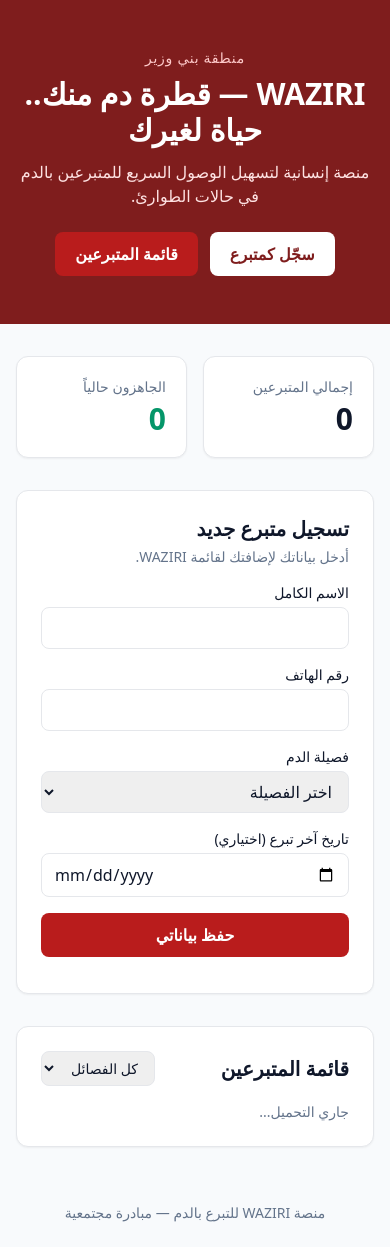
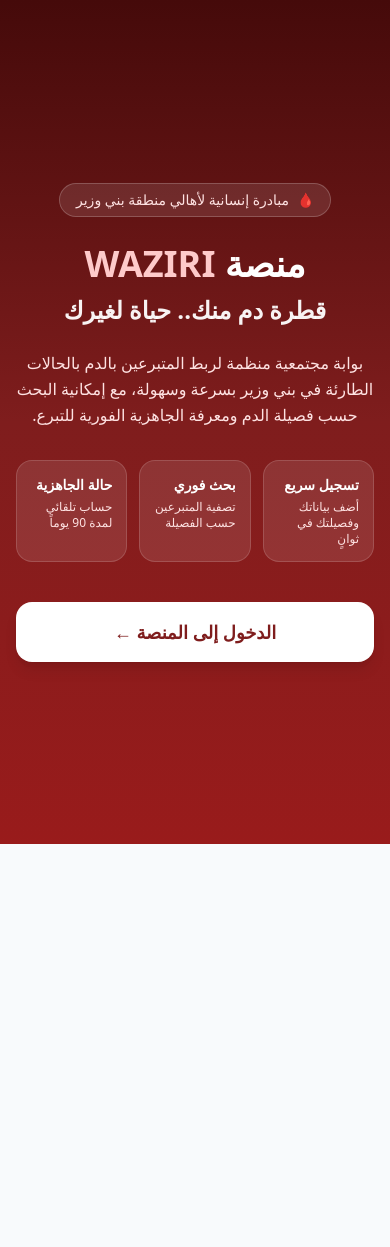
Before and after one commit to esaae8206-beep/WAZIRI, a plain HTML site: page index.html in a window 390 px wide. After the commit the page ends 844 px from the top, so only its background shows below. Drawn offline with nearby package versions, Linux system fonts and the light colour scheme.

Commit message:
Update index.html

```diff
--- a/index.html
+++ b/index.html
@@ -7,47 +7,107 @@
   <script src="https://cdn.tailwindcss.com"></script>
   <script src="https://cdn.jsdelivr.net/npm/@supabase/supabase-js@2"></script>
 </head>
-<body class="bg-slate-50 text-slate-900">
-  <header class="bg-red-900 text-white py-12 px-4 text-center">
-    <div class="max-w-3xl mx-auto">
-      <p class="text-sm uppercase tracking-wider text-red-200 mb-2">منطقة بني وزير</p>
-      <h1 class="text-3xl md:text-5xl font-bold mb-3">WAZIRI — قطرة دم منك.. حياة لغيرك</h1>
+<body class="bg-slate-50 text-slate-900 min-h-screen">
+
+  <!-- الواجهة الأولى: شاشة الترحيب وبوابة الدخول -->
+  <section id="welcome-screen" class="min-h-screen bg-gradient-to-b from-red-950 via-red-900 to-red-800 text-white flex items-center justify-center px-4 py-12">
+    <div class="max-w-xl w-full text-center space-y-6">
+      <div class="inline-flex items-center gap-2 bg-white/10 border border-white/20 px-4 py-1.5 rounded-full text-sm text-red-100">
+        <span>🩸</span>
+        <span>مبادرة إنسانية لأهالي منطقة بني وزير</span>
+      </div>
+
+      <h1 class="text-4xl md:text-5xl font-extrabold leading-tight">
+        منصة <span class="text-red-200">WAZIRI</span>
+        <span class="block text-2xl md:text-3xl font-bold mt-2 text-white/95">قطرة دم منك.. حياة لغيرك</span>
+      </h1>
+
+      <p class="text-red-100 text-base md:text-lg leading-relaxed">
+        بوابة مجتمعية منظمة لربط المتبرعين بالدم بالحالات الطارئة في بني وزير بسرعة وسهولة، مع إمكانية البحث حسب فصيلة الدم ومعرفة الجاهزية الفورية للتبرع.
+      </p>
+
+      <div class="grid grid-cols-3 gap-3 text-right pt-2">
+        <div class="bg-white/10 border border-white/15 rounded-2xl p-3.5">
+          <p class="font-bold text-sm text-white">تسجيل سريع</p>
+          <p class="text-xs text-red-100 mt-1">أضف بياناتك وفصيلتك في ثوانٍ</p>
+        </div>
+        <div class="bg-white/10 border border-white/15 rounded-2xl p-3.5">
+          <p class="font-bold text-sm text-white">بحث فوري</p>
+          <p class="text-xs text-red-100 mt-1">تصفية المتبرعين حسب الفصيلة</p>
+        </div>
+        <div class="bg-white/10 border border-white/15 rounded-2xl p-3.5">
+          <p class="font-bold text-sm text-white">حالة الجاهزية</p>
+          <p class="text-xs text-red-100 mt-1">حساب تلقائي لمدة 90 يوماً</p>
+        </div>
+      </div>
+
+      <div class="pt-4">
+        <button
+          id="enter-platform-btn"
+          type="button"
+          class="w-full sm:w-auto bg-white text-red-900 hover:bg-red-50 font-extrabold text-lg px-8 py-4 rounded-2xl shadow-lg transition active:scale-95"
+        >
+          الدخول إلى المنصة ←
+        </button>
+      </div>
+    </div>
+  </section>
+
+  <!-- الواجهة الثانية: منصة التبرع والقائمة -->
+  <div id="main-platform" class="hidden">
+    <header class="bg-red-900 text-white py-10 px-4">
+      <div class="max-w-3xl mx-auto text-center">
+        <div class="flex justify-start mb-4">
+          <button
+            id="back-welcome-btn"
+            type="button"
+            class="text-xs bg-white/15 hover:bg-white/25 text-white px-3.5 py-1.5 rounded-full transition"
+          >
+            → العودة للواجهة الرئيسية
+          </button>
+        </div>
+        <p class="text-sm text-red-200 mb-1">منطقة بني وزير</p>
+        <h2 class="text-3xl md:text-4xl font-extrabold mb-3">WAZIRI — قطرة دم منك.. حياة لغيرك</h2>
         <p class="text-red-100 mb-6">منصة إنسانية لتسهيل الوصول السريع للمتبرعين بالدم في حالات الطوارئ.</p>
         <div class="flex justify-center gap-3 flex-wrap">
-        <a href="#register" class="bg-white text-red-900 font-semibold px-5 py-2.5 rounded-lg">سجّل كمتبرع</a>
-        <a href="#donors" class="bg-red-700 text-white font-semibold px-5 py-2.5 rounded-lg">قائمة المتبرعين</a>
+          <a href="#register" class="bg-white text-red-900 font-bold px-6 py-3 rounded-xl shadow">سجّل كمتبرع</a>
+          <a href="#donors" class="bg-red-700 text-white font-bold px-6 py-3 rounded-xl border border-red-500">قائمة المتبرعين</a>
         </div>
       </div>
     </header>
 
-  <main class="max-w-4xl mx-auto px-4 py-8 space-y-8">
+    <main class="max-w-3xl mx-auto px-4 py-8 space-y-8">
+      <!-- الإحصائيات -->
       <section class="grid grid-cols-2 gap-4">
-      <div class="bg-white p-5 rounded-xl shadow-sm border">
+        <div class="bg-white p-5 rounded-2xl shadow-sm border text-center">
           <p class="text-sm text-slate-500">إجمالي المتبرعين</p>
-        <p id="total-donors" class="text-3xl font-bold text-slate-900 mt-1">0</p>
+          <p id="total-donors" class="text-3xl font-extrabold text-slate-900 mt-1">0</p>
         </div>
-      <div class="bg-white p-5 rounded-xl shadow-sm border">
+        <div class="bg-white p-5 rounded-2xl shadow-sm border text-center">
           <p class="text-sm text-slate-500">الجاهزون حالياً</p>
-        <p id="ready-donors" class="text-3xl font-bold text-emerald-600 mt-1">0</p>
+          <p id="ready-donors" class="text-3xl font-extrabold text-emerald-700 mt-1">0</p>
         </div>
       </section>
 
-    <section id="register" class="bg-white p-6 rounded-xl shadow-sm border">
-      <h2 class="text-xl font-bold mb-1">تسجيل متبرع جديد</h2>
-      <p class="text-sm text-slate-500 mb-4">أدخل بياناتك لإضافتك لقائمة WAZIRI.</p>
+      <!-- نموذج التسجيل -->
+      <section id="register" class="bg-white p-6 rounded-2xl shadow-sm border">
+        <h3 class="text-xl font-extrabold text-slate-900">تسجيل متبرع جديد</h3>
+        <p class="text-sm text-slate-500 mt-1 mb-5">أدخل بياناتك لإضافتك لقائمة WAZIRI.</p>
+
         <form id="donor-form" class="space-y-4">
           <div>
-          <label class="block text-sm font-medium mb-1">الاسم الكامل</label>
-          <input type="text" id="full-name" required class="w-full border rounded-lg px-3 py-2" />
+            <label for="full-name" class="block text-sm font-bold mb-1">الاسم الكامل</label>
+            <input id="full-name" type="text" required placeholder="مثال: محمد علي الوزيري" class="w-full border rounded-xl px-4 py-3 bg-slate-50 focus:bg-white focus:outline-none focus:ring-2 focus:ring-red-700" />
           </div>
+
           <div>
-          <label class="block text-sm font-medium mb-1">رقم الهاتف</label>
-          <input type="tel" id="phone" required class="w-full border rounded-lg px-3 py-2" />
+            <label for="phone" class="block text-sm font-bold mb-1">رقم الهاتف</label>
+            <input id="phone" type="tel" required placeholder="مثال: 0910000000" class="w-full border rounded-xl px-4 py-3 bg-slate-50 focus:bg-white focus:outline-none focus:ring-2 focus:ring-red-700" />
           </div>
+
           <div>
-          <label class="block text-sm font-medium mb-1">فصيلة الدم</label>
-          <select id="blood-type" required class="w-full border rounded-lg px-3 py-2">
-            <option value="">اختر الفصيلة</option>
+            <label for="blood-type" class="block text-sm font-bold mb-1">فصيلة الدم</label>
+            <select id="blood-type" required class="w-full border rounded-xl px-4 py-3 bg-slate-50 focus:bg-white focus:outline-none focus:ring-2 focus:ring-red-700">
               <option value="O+">O+</option>
               <option value="O-">O-</option>
               <option value="A+">A+</option>
@@ -58,22 +118,25 @@
               <option value="AB-">AB-</option>
             </select>
           </div>
+
           <div>
-          <label class="block text-sm font-medium mb-1">تاريخ آخر تبرع (اختياري)</label>
-          <input type="date" id="last-donation" class="w-full border rounded-lg px-3 py-2" />
+            <label for="last-donation" class="block text-sm font-bold mb-1">تاريخ آخر تبرع (اختياري)</label>
+            <input id="last-donation" type="date" class="w-full border rounded-xl px-4 py-3 bg-slate-50 focus:bg-white focus:outline-none focus:ring-2 focus:ring-red-700" />
           </div>
-        <button type="submit" class="w-full bg-red-700 hover:bg-red-800 text-white font-semibold py-2.5 rounded-lg">
-          حفظ بياناتي
+
+          <button type="submit" class="w-full bg-red-800 hover:bg-red-900 text-white font-bold py-3.5 rounded-xl transition">
+            حفظ البيانات في المنصة
           </button>
         </form>
         <p id="form-message" class="text-sm mt-3"></p>
       </section>
 
-    <section id="donors" class="bg-white p-6 rounded-xl shadow-sm border">
-      <div class="flex items-center justify-between gap-3 mb-4 flex-wrap">
-        <h2 class="text-xl font-bold">قائمة المتبرعين</h2>
-        <select id="blood-filter" class="border rounded-lg px-3 py-1.5 text-sm">
-          <option value="ALL">كل الفصائل</option>
+      <!-- قائمة المتبرعين -->
+      <section id="donors" class="bg-white p-6 rounded-2xl shadow-sm border">
+        <div class="flex items-center justify-between gap-3 flex-wrap mb-5">
+          <h3 class="text-xl font-extrabold text-slate-900">قائمة المتبرعين</h3>
+          <select id="blood-filter" class="border rounded-xl px-3.5 py-2 text-sm bg-slate-50">
+            <option value="ALL">جميع الفصائل</option>
             <option value="O+">O+</option>
             <option value="O-">O-</option>
             <option value="A+">A+</option>
@@ -84,14 +147,36 @@
             <option value="AB-">AB-</option>
           </select>
         </div>
-      <div id="donors-list" class="text-slate-500 text-sm">جاري التحميل...</div>
+
+        <div id="donors-list">
+          <p class="text-slate-500 text-sm">جاري تحميل القائمة...</p>
+        </div>
       </section>
     </main>
+  </div>
 
-  <footer class="text-center text-sm text-slate-500 py-6">
-    منصة WAZIRI للتبرع بالدم — مبادرة مجتمعية
-  </footer>
+  <script>
+    const welcomeScreen = document.getElementById("welcome-screen");
+    const mainPlatform = document.getElementById("main-platform");
+    const enterBtn = document.getElementById("enter-platform-btn");
+    const backBtn = document.getElementById("back-welcome-btn");
 
+    if (enterBtn) {
+      enterBtn.addEventListener("click", () => {
+        welcomeScreen.classList.add("hidden");
+        mainPlatform.classList.remove("hidden");
+        window.scrollTo({ top: 0, behavior: "smooth" });
+      });
+    }
+
+    if (backBtn) {
+      backBtn.addEventListener("click", () => {
+        mainPlatform.classList.add("hidden");
+        welcomeScreen.classList.remove("hidden");
+        window.scrollTo({ top: 0, behavior: "smooth" });
+      });
+    }
+  </script>
   <script src="script.js"></script>
 </body>
 </html>
```
Lines whose indentation alone changed are shown as unchanged.
